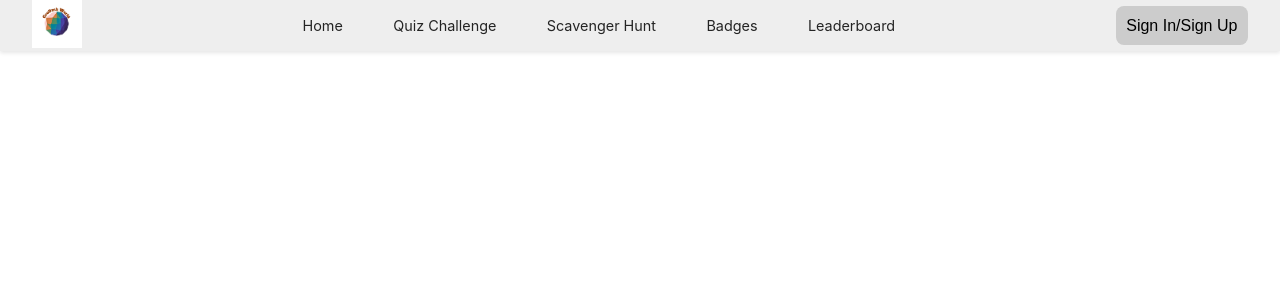
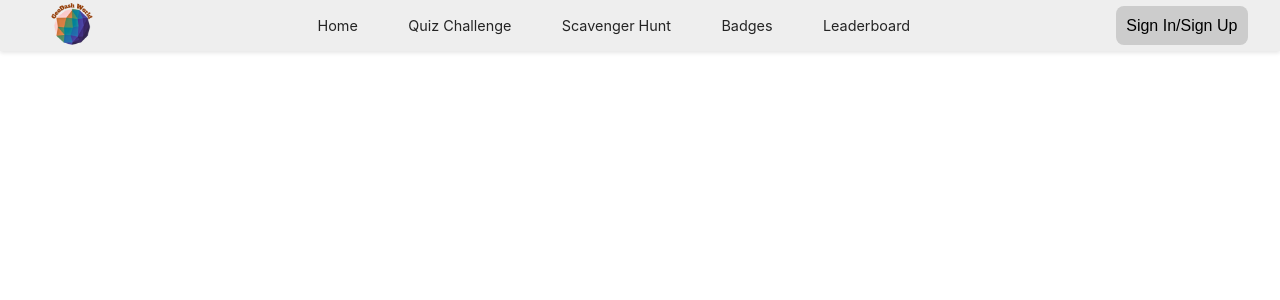
Before and after one commit to chingu-voyages/v51-tier3-team-34, a React (Vite) app in the folder client/: page /quiz in a window 1280 px wide. Shown: the top 300 px of the page. Built offline with nearby package versions, Linux system fonts and the light colour scheme.

Commit message:
Adjust the logo and remove unused files.

```diff
--- a/client/src/App.css
+++ /dev/null
@@ -1,6 +0,0 @@
-#root {
-  max-width: 1280px;
-  margin: 0 auto;
-  padding: 2rem;
-  text-align: center;
-}
--- a/client/src/styles/nav-bar.css
+++ b/client/src/styles/nav-bar.css
@@ -15,7 +15,7 @@ header > div {
 
 /* Adjust this dimensions of the logo here: */
 .logo img {
-  width: 50px;
+  width: 80px;
 }
 
 header #nav-toggle {
```
Also changed, not shown: client/src/App.jsx (added), client/src/assets/logo.png.
